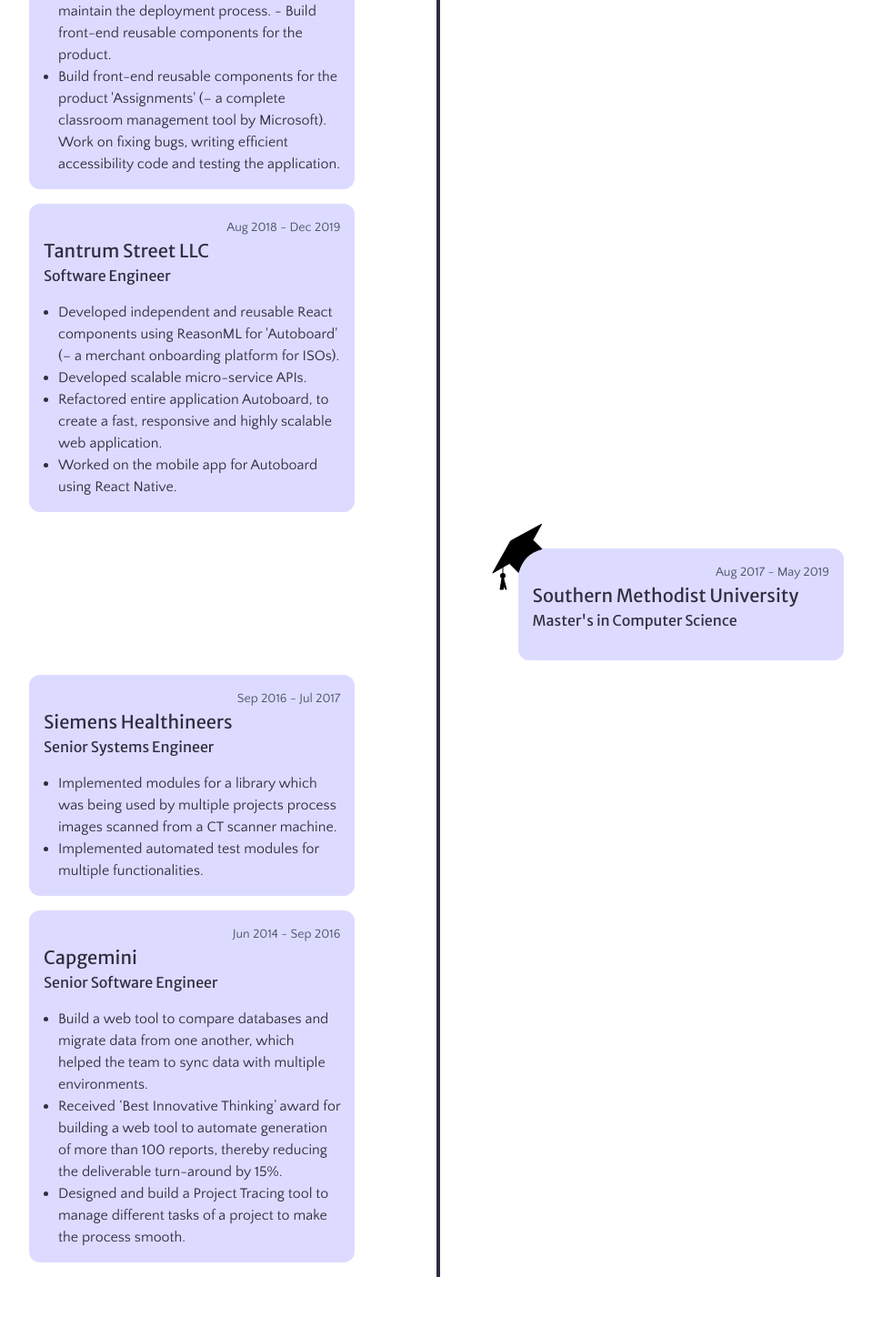
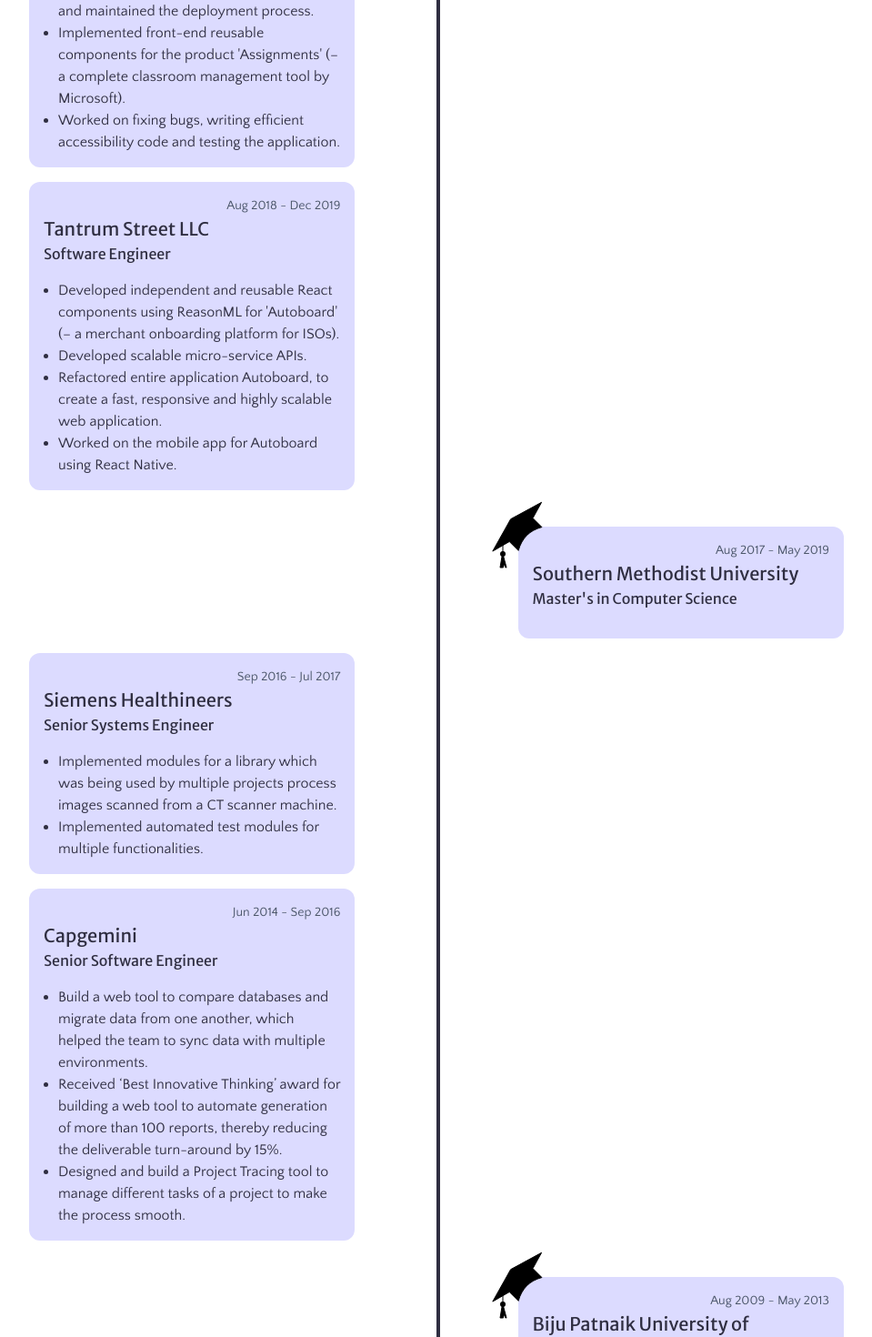
Before and after one commit to palprabhat/personal-website, a Next.js app: page / in a window 1280 px wide. Shown: the part 1985-3455 px from the top of the page at 91% size, without its empty margins (160-1119 px from the left). Built offline with nearby package versions, Linux system fonts and the light colour scheme.

Commit message:
added education

```diff
--- a/components/timeline.jsx
+++ b/components/timeline.jsx
@@ -11,8 +11,9 @@
           title="Zen3 Infosolution America Inc."
           subTitle="Build Engineer"
           descriptions={[
-            "Write script to automate various stages in the deployment process. Monitor and maintain the deployment process. - Build front-end reusable components for the product.",
-            "Build front-end reusable components for the product 'Assignments' (– a complete classroom management tool by Microsoft). Work on fixing bugs, writing efficient accessibility code and testing the application.",
+            "Implemented scripts to automate various stages in the deployment process. Monitored and maintained the deployment process.",
+            "Implemented front-end reusable components for the product 'Assignments' (– a complete classroom management tool by Microsoft).",
+            "Worked on fixing bugs, writing efficient accessibility code and testing the application.",
           ]}
         />
         <TimelineCard
@@ -54,6 +55,12 @@
             "Designed and build a Project Tracing tool to manage different tasks of a project to make the process smooth.",
           ]}
         />
+        <TimelineCard
+          type="education"
+          period="Aug 2009 - May 2013"
+          title="Biju Patnaik University of Technology"
+          subTitle="Bachelor of Technology in Computer Science & Engineering"
+        />
       </div>
     </section>
   );
```
